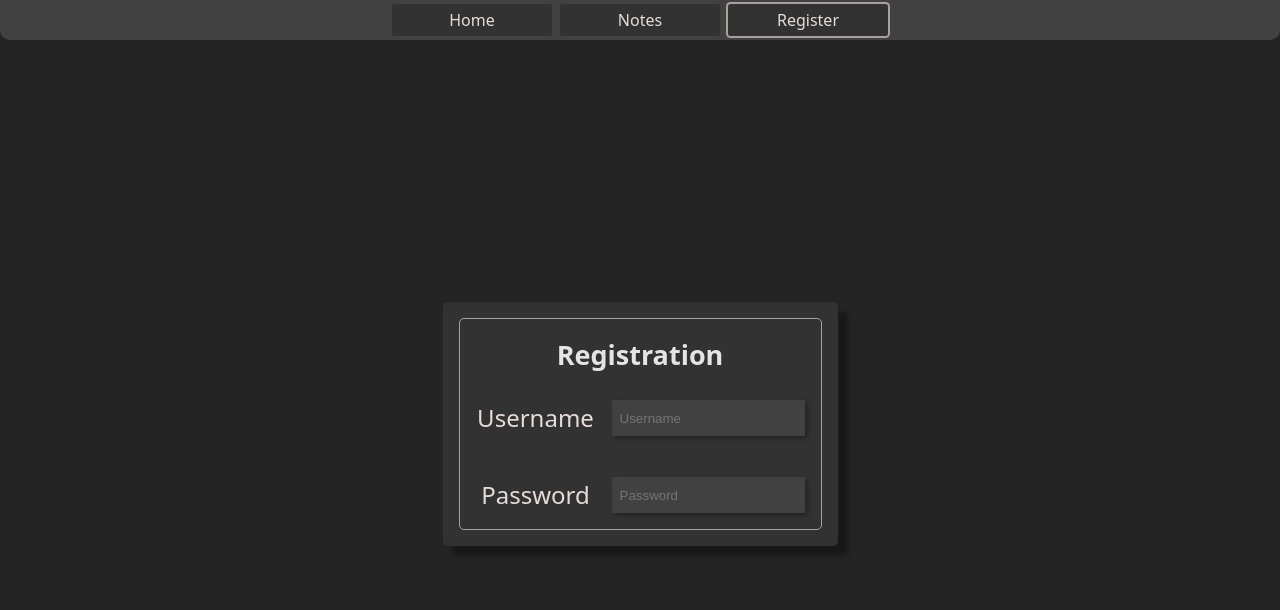
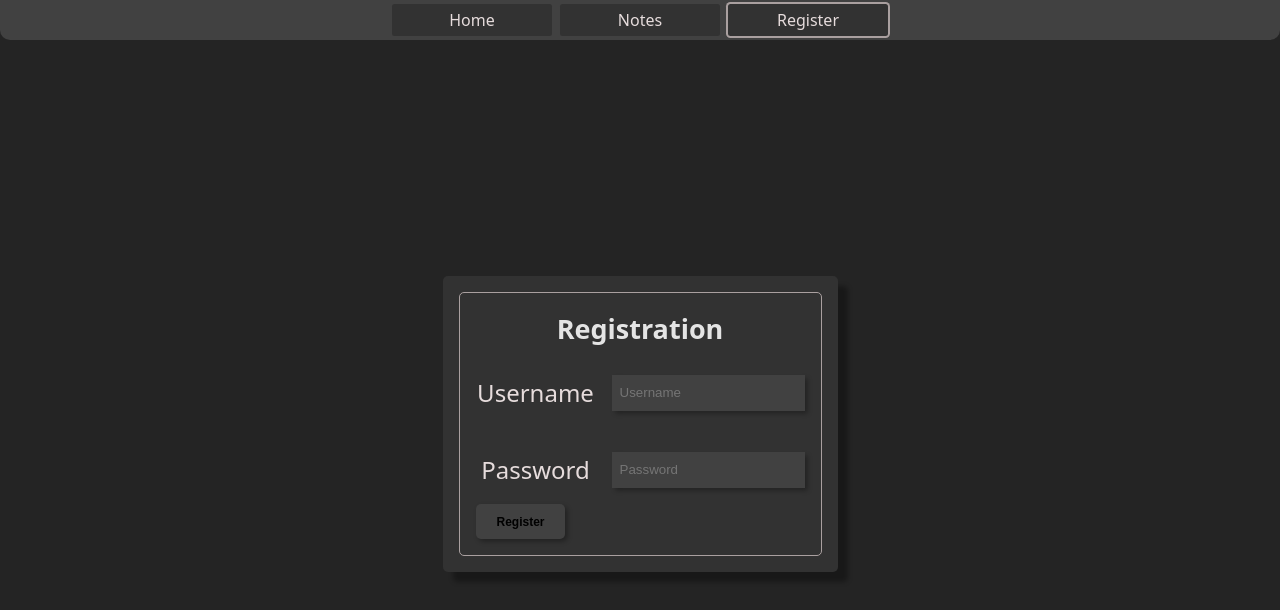
Before and after one commit to Bence7661/NoteTakerClient, a React (Vite) app: page /Register in a window 1280 px wide. Shown: the top 610 px of the page. Built offline with nearby package versions, Linux system fonts and the light colour scheme.

Commit message:
Adds super cool button.

```diff
--- /dev/null
+++ b/src/components/Button/Button.css
@@ -0,0 +1,32 @@
+button {
+  border-top: 1px solid transparent;
+  border-left: 1px solid transparent;
+  border-bottom: none;
+  border-right: none;
+  outline: none;
+  background-color: var(--extraLightGrey);
+  box-shadow: var(--subtleBoxShadow);
+  padding: 10px 20px;
+  font-size: 12px;
+  font-weight: 700;
+  border-radius: 5px;
+  transition: all ease 0.1s;
+  width: fit-content;
+}
+
+button span {
+    transition: all ease 0.1s;
+}
+
+button:active {
+  transform: translateY(2.5px);
+  box-shadow: inset 3px 3px 5px rgba(0, 0, 0, 0.440);
+  border-top: 1px solid var(--lightBlack);
+  border-left: 1px solid var(--lightBlack);
+}
+
+button:active span {
+  display: inline-block;
+  transform: translateY(-0.5px);
+  text-shadow: 3px 3px 2px rgba(0, 0, 0, 0.3);
+}
--- /dev/null
+++ b/src/components/Button/Button.jsx
@@ -0,0 +1,11 @@
+import "./Button.css";
+
+function Button({buttonText = "Button"}) {
+  return (
+    <button>
+        <span>{buttonText}</span>
+    </button>
+  );
+}
+
+export default Button;
--- a/src/index.css
+++ b/src/index.css
@@ -7,15 +7,16 @@
 
   color-scheme: light dark;
   color: rgba(255, 255, 255, 0.87);
-  background-color: #242424;
+  background-color: var(--lightBlack);
 
   font-synthesis: none;
   text-rendering: optimizeLegibility;
   -webkit-font-smoothing: antialiased;
   -moz-osx-font-smoothing: grayscale;
 
-  --coolBoxShadow: 10px 10px 5px rgba(0, 0, 0, 0.330);
-  --subtleBoxShadow: 2.5px 2.5px 5px rgba(0, 0, 0, 0.330);
+  --basicBoxShadowRgbA: 0, 0, 0, 0.330;
+  --coolBoxShadow: 10px 10px 5px rgba(var(--basicBoxShadowRgbA));
+  --subtleBoxShadow: 2.5px 2.5px 5px rgba(var(--basicBoxShadowRgbA));
   --validationErrorBoxShadow: 0px 0px 5px 2px rgba(170, 20, 20, 0.330);
 
   --white: rgb(230, 220, 220);
@@ -27,6 +28,9 @@
   --lightGrey: rgb(50, 50, 50);
   --lightGreyHover: rgb(40, 40, 40);
   --lightGreyMouseDown: rgb(35, 35, 35);
+
+  --lightBlack: rgb(36, 36, 36);
+  --lightBlackRgb: 36, 36, 36;
 }
 
 body {
--- a/src/pages/Register/Register.jsx
+++ b/src/pages/Register/Register.jsx
@@ -1,5 +1,6 @@
 import InputField from "../../components/InputField/InputField";
 import Card from "../../components/Card/Card";
+import Button from "../../components/Button/Button";
 import "./Register.css";
 
 function Register() {
@@ -27,6 +28,7 @@ function Register() {
           {inputFields.map((field) => (
             <InputField key={field.id} {...field}/>
           ))}
+          <Button buttonText="Register"></Button>
         </Card>
       </form>
     </div>
```
